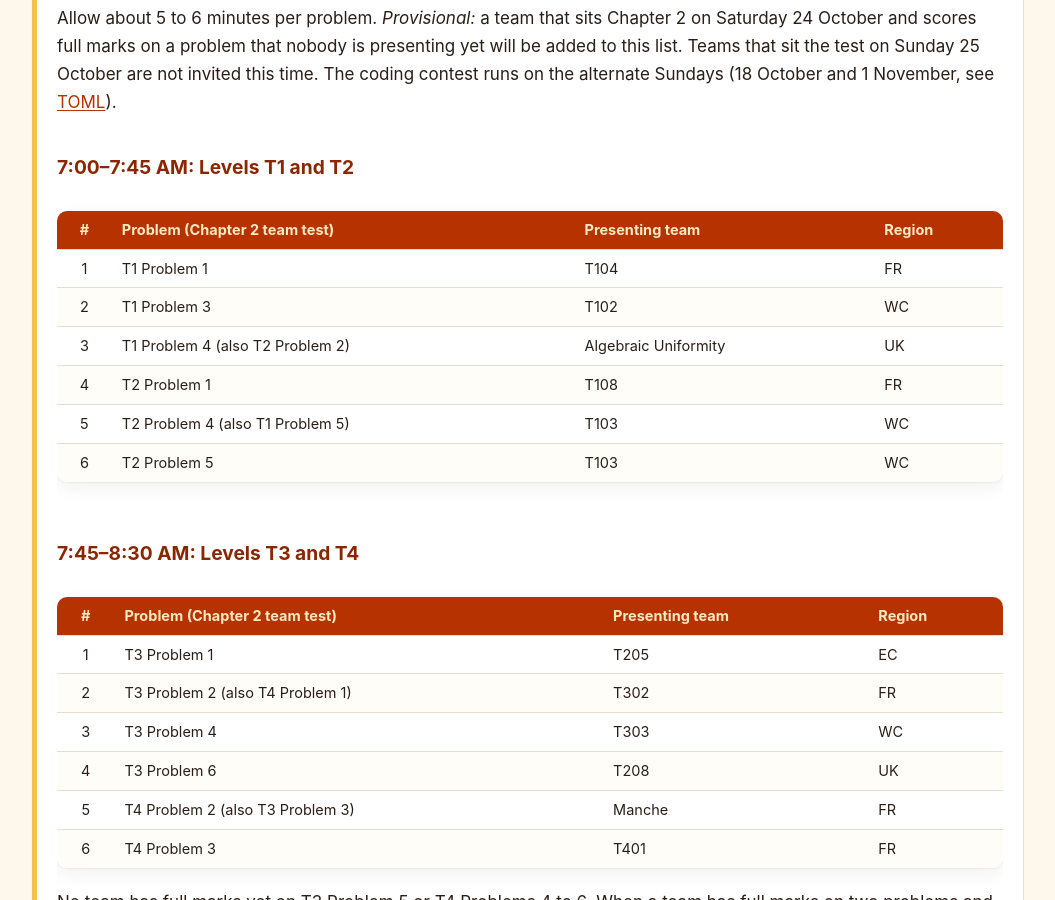
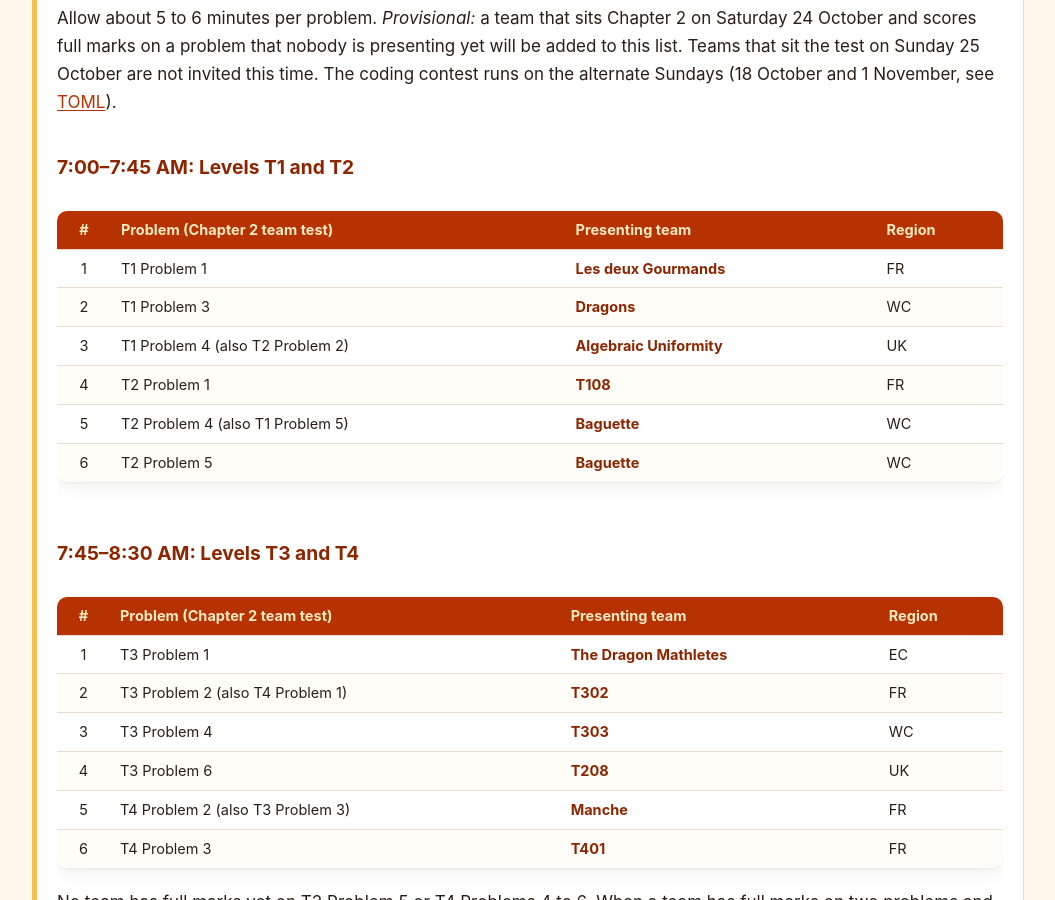
Before and after one commit to nghia71/nghia71.github.io, a Jekyll site: the page built from current-standings.md, in a window 1280 px wide and 900 px high, scrolled down 692 px. Shown: the whole window, without its empty margins (112-1167 px from the left). Built offline with Jekyll 4.4.1, drawn with Linux system fonts in a browser that asks for light colours.

Commit message:
Sunday agenda: show team names in bold

```diff
--- a/current-standings.md
+++ b/current-standings.md
@@ -15,23 +15,23 @@ This page is the club's live index, for every role: where the roster and every t
 <div class="ls-wrap"><table class="ls-table">
 <thead><tr><th class="ls-num">#</th><th>Problem (Chapter 2 team test)</th><th>Presenting team</th><th>Region</th></tr></thead>
 <tbody>
-<tr><td class="ls-num">1</td><td>T1 Problem 1</td><td>T104</td><td>FR</td></tr>
-<tr><td class="ls-num">2</td><td>T1 Problem 3</td><td>T102</td><td>WC</td></tr>
-<tr><td class="ls-num">3</td><td>T1 Problem 4 (also T2 Problem 2)</td><td>Algebraic Uniformity</td><td>UK</td></tr>
-<tr><td class="ls-num">4</td><td>T2 Problem 1</td><td>T108</td><td>FR</td></tr>
-<tr><td class="ls-num">5</td><td>T2 Problem 4 (also T1 Problem 5)</td><td>T103</td><td>WC</td></tr>
-<tr><td class="ls-num">6</td><td>T2 Problem 5</td><td>T103</td><td>WC</td></tr>
+<tr><td class="ls-num">1</td><td>T1 Problem 1</td><td><strong>Les deux Gourmands</strong></td><td>FR</td></tr>
+<tr><td class="ls-num">2</td><td>T1 Problem 3</td><td><strong>Dragons</strong></td><td>WC</td></tr>
+<tr><td class="ls-num">3</td><td>T1 Problem 4 (also T2 Problem 2)</td><td><strong>Algebraic Uniformity</strong></td><td>UK</td></tr>
+<tr><td class="ls-num">4</td><td>T2 Problem 1</td><td><strong>T108</strong></td><td>FR</td></tr>
+<tr><td class="ls-num">5</td><td>T2 Problem 4 (also T1 Problem 5)</td><td><strong>Baguette</strong></td><td>WC</td></tr>
+<tr><td class="ls-num">6</td><td>T2 Problem 5</td><td><strong>Baguette</strong></td><td>WC</td></tr>
 </tbody></table></div>
 <h3>7:45–8:30 AM: Levels T3 and T4</h3>
 <div class="ls-wrap"><table class="ls-table">
 <thead><tr><th class="ls-num">#</th><th>Problem (Chapter 2 team test)</th><th>Presenting team</th><th>Region</th></tr></thead>
 <tbody>
-<tr><td class="ls-num">1</td><td>T3 Problem 1</td><td>T205</td><td>EC</td></tr>
-<tr><td class="ls-num">2</td><td>T3 Problem 2 (also T4 Problem 1)</td><td>T302</td><td>FR</td></tr>
-<tr><td class="ls-num">3</td><td>T3 Problem 4</td><td>T303</td><td>WC</td></tr>
-<tr><td class="ls-num">4</td><td>T3 Problem 6</td><td>T208</td><td>UK</td></tr>
-<tr><td class="ls-num">5</td><td>T4 Problem 2 (also T3 Problem 3)</td><td>Manche</td><td>FR</td></tr>
-<tr><td class="ls-num">6</td><td>T4 Problem 3</td><td>T401</td><td>FR</td></tr>
+<tr><td class="ls-num">1</td><td>T3 Problem 1</td><td><strong>The Dragon Mathletes</strong></td><td>EC</td></tr>
+<tr><td class="ls-num">2</td><td>T3 Problem 2 (also T4 Problem 1)</td><td><strong>T302</strong></td><td>FR</td></tr>
+<tr><td class="ls-num">3</td><td>T3 Problem 4</td><td><strong>T303</strong></td><td>WC</td></tr>
+<tr><td class="ls-num">4</td><td>T3 Problem 6</td><td><strong>T208</strong></td><td>UK</td></tr>
+<tr><td class="ls-num">5</td><td>T4 Problem 2 (also T3 Problem 3)</td><td><strong>Manche</strong></td><td>FR</td></tr>
+<tr><td class="ls-num">6</td><td>T4 Problem 3</td><td><strong>T401</strong></td><td>FR</td></tr>
 </tbody></table></div>
 <p>No team has full marks yet on T3 Problem 5 or T4 Problems 4 to 6. When a team has full marks on two problems and another team that is not yet presenting also has full marks on one of them, that problem goes to the other team, so that more teams present.</p>
 </div>
```
